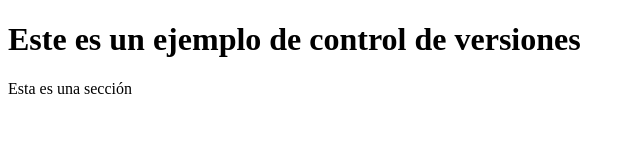
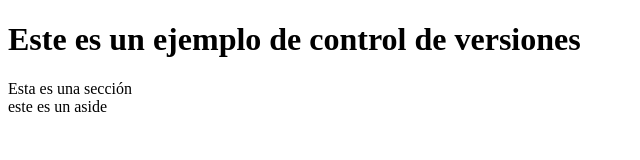
Before and after one commit to Eduarrb/08_git-prototipado, a plain HTML site: page index.html in a window 1280 px wide. Shown: the full height of the page, 0-640 px from the left. Drawn offline with Linux system fonts and the light colour scheme.

Commit message:
4to comit

```diff
--- a/index.html
+++ b/index.html
@@ -10,5 +10,8 @@
     <section>
         Esta es una sección
     </section>
+    <aside>
+        este es un aside
+    </aside>
 </body>
 </html>
```
